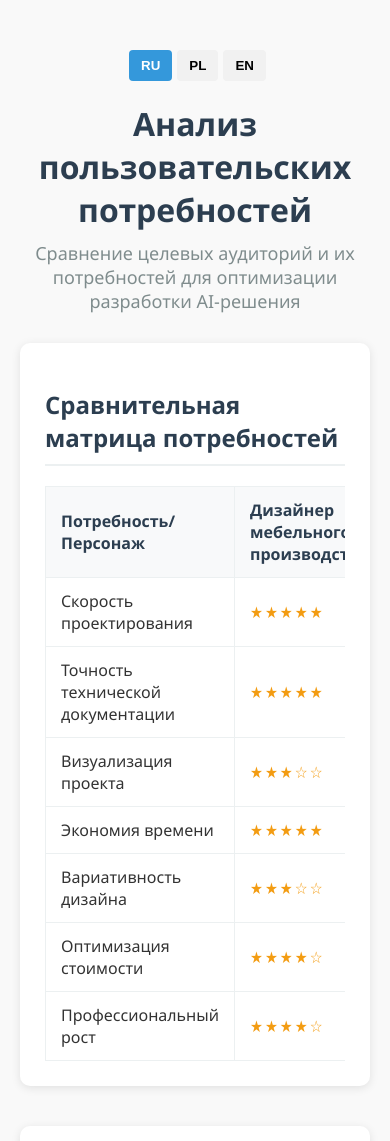
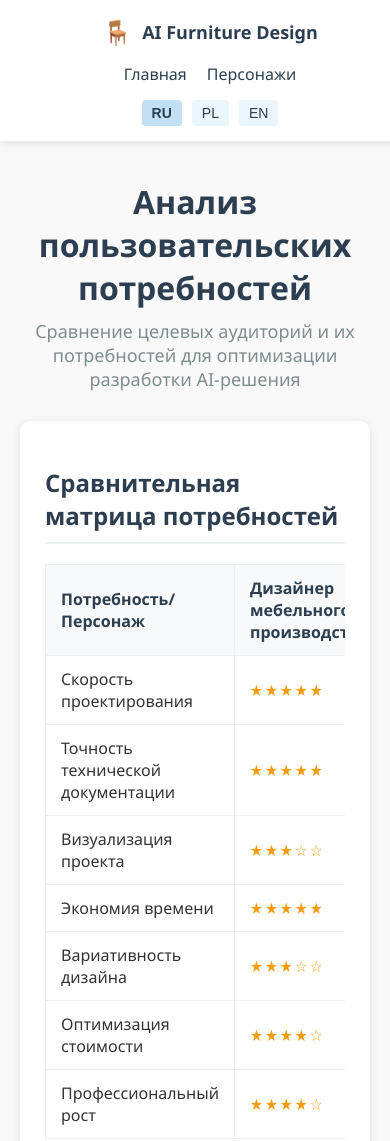
Before and after one commit to uinside-org/furniture-project-docs, a plain HTML site: page CJM/persona-comparison.html in a window 390 px wide. Shown: the top 1141 px of the page. Drawn offline with Linux system fonts and the light colour scheme.

Commit message:
Implement responsive navigation bar with multilingual support across pages

```diff
--- a/CJM/persona-comparison.html
+++ b/CJM/persona-comparison.html
@@ -11,6 +11,96 @@
             padding: 0;
             background-color: #f9f9f9;
             color: #333;
+            padding-top: 70px;
+        }
+
+        /* Навигационная шапка */
+        .navbar {
+            position: fixed;
+            top: 0;
+            left: 0;
+            width: 100%;
+            background-color: white;
+            box-shadow: 0 2px 10px rgba(0,0,0,0.1);
+            z-index: 1000;
+            display: flex;
+            justify-content: space-between;
+            align-items: center;
+            padding: 0 20px;
+            height: 60px;
+        }
+
+        .navbar-logo {
+            display: flex;
+            align-items: center;
+            gap: 10px;
+            text-decoration: none;
+            color: #2c3e50;
+            font-weight: bold;
+            font-size: 18px;
+        }
+
+        .logo-icon {
+            color: #3498db;
+            font-size: 24px;
+        }
+
+        .navbar-links {
+            display: flex;
+            gap: 20px;
+        }
+
+        .navbar-link {
+            text-decoration: none;
+            color: #2c3e50;
+            font-weight: 500;
+            transition: color 0.3s;
+            padding: 5px 0;
+            position: relative;
+        }
+
+        .navbar-link:hover {
+            color: #3498db;
+        }
+
+        .navbar-link::after {
+            content: '';
+            position: absolute;
+            width: 0;
+            height: 2px;
+            bottom: 0;
+            left: 0;
+            background-color: #3498db;
+            transition: width 0.3s;
+        }
+
+        .navbar-link:hover::after {
+            width: 100%;
+        }
+
+        .language-switcher {
+            display: flex;
+            gap: 10px;
+        }
+
+        .language-btn {
+            background: rgba(52, 152, 219, 0.1);
+            border: none;
+            color: #2c3e50;
+            padding: 5px 10px;
+            border-radius: 4px;
+            cursor: pointer;
+            font-size: 14px;
+            transition: all 0.3s;
+        }
+
+        .language-btn:hover {
+            background: rgba(52, 152, 219, 0.2);
+        }
+
+        .language-btn.active {
+            background: rgba(52, 152, 219, 0.3);
+            font-weight: bold;
         }
 
         .container {
@@ -22,7 +112,6 @@
         .header {
             text-align: center;
             margin: 30px 0;
-            position: relative;
         }
 
         .header h1 {
@@ -35,33 +124,6 @@
             font-size: 18px;
             color: #7f8c8d;
             margin-bottom: 30px;
-        }
-
-        .language-switcher {
-            position: absolute;
-            top: 0;
-            right: 0;
-            display: flex;
-        }
-
-        .language-btn {
-            background-color: #f1f1f1;
-            border: none;
-            padding: 8px 12px;
-            margin-left: 5px;
-            border-radius: 4px;
-            cursor: pointer;
-            font-weight: bold;
-            transition: background-color 0.2s;
-        }
-
-        .language-btn:hover {
-            background-color: #ddd;
-        }
-
-        .language-btn.active {
-            background-color: #3498db;
-            color: white;
         }
 
         .section {
@@ -164,28 +226,46 @@
         }
 
         @media (max-width: 768px) {
+            body {
+                padding-top: 130px;
+            }
+
+            .navbar {
+                flex-direction: column;
+                height: auto;
+                padding: 15px;
+            }
+
+            .navbar-links {
+                margin: 10px 0;
+            }
+
             .persona-cards {
                 grid-template-columns: 1fr;
-            }
-
-            .language-switcher {
-                position: relative;
-                top: auto;
-                right: auto;
-                margin-bottom: 20px;
-                justify-content: center;
             }
         }
     </style>
 </head>
 <body>
+    <!-- Навигационная шапка -->
+    <nav class="navbar">
+        <a href="../index.html" class="navbar-logo">
+            <span class="logo-icon">🪑</span>
+            <span data-ru="AI Furniture Design" data-pl="AI Projektowanie Mebli" data-en="AI Furniture Design">AI Furniture Design</span>
+        </a>
+        <div class="navbar-links">
+            <a href="../index.html" class="navbar-link" data-ru="Главная" data-pl="Główna" data-en="Home">Главная</a>
+            <a href="persona-comparison.html" class="navbar-link" data-ru="Персонажи" data-pl="Persony" data-en="Personas">Персонажи</a>
+        </div>
+        <div class="language-switcher">
+            <button class="language-btn active" data-lang="ru">RU</button>
+            <button class="language-btn" data-lang="pl">PL</button>
+            <button class="language-btn" data-lang="en">EN</button>
+        </div>
+    </nav>
+
     <div class="container">
         <div class="header">
-            <div class="language-switcher">
-                <button class="language-btn active" data-lang="ru">RU</button>
-                <button class="language-btn" data-lang="pl">PL</button>
-                <button class="language-btn" data-lang="en">EN</button>
-            </div>
             <h1 data-ru="Анализ пользовательских потребностей"
                 data-pl="Analiza potrzeb użytkowników"
                 data-en="User Needs Analysis">
@@ -506,9 +586,17 @@
     </div>
 
     <script>
-        // Функция для переключения языка
+        // Функция переключения языка
         function switchLanguage(lang) {
-            // Обновляем активную кнопку
+            // Обновляем текст всех элементов с соответствующими атрибутами данных
+            document.querySelectorAll(`[data-${lang}]`).forEach(element => {
+                element.textContent = element.getAttribute(`data-${lang}`);
+            });
+
+            // Обновляем язык HTML-документа
+            document.documentElement.lang = lang;
+
+            // Обновляем состояние кнопок языка
             document.querySelectorAll('.language-btn').forEach(btn => {
                 if (btn.getAttribute('data-lang') === lang) {
                     btn.classList.add('active');
@@ -517,28 +605,24 @@
                 }
             });
 
-            // Обновляем текст на странице
-            document.querySelectorAll(`[data-${lang}]`).forEach(element => {
-                element.textContent = element.getAttribute(`data-${lang}`);
+            // Сохраняем выбор в localStorage
+            localStorage.setItem('preferred-language', lang);
+        }
+
+        // Добавляем обработчики событий
+        document.addEventListener('DOMContentLoaded', function() {
+            // Назначаем обработчики для кнопок языка
+            document.querySelectorAll('.language-btn').forEach(btn => {
+                btn.addEventListener('click', function() {
+                    switchLanguage(this.getAttribute('data-lang'));
+                });
             });
 
-            // Сохраняем выбор в localStorage
-            localStorage.setItem('preferred_language', lang);
-        }
-
-        // Добавляем обработчики событий для кнопок переключения языка
-        document.addEventListener('DOMContentLoaded', function() {
-            // Устанавливаем язык из localStorage или используем русский по умолчанию
-            const preferredLanguage = localStorage.getItem('preferred_language') || 'ru';
-            switchLanguage(preferredLanguage);
-
-            // Добавляем обработчики для кнопок
-            document.querySelectorAll('.language-btn').forEach(btn => {
-                btn.addEventListener('click', function() {
-                    const lang = this.getAttribute('data-lang');
-                    switchLanguage(lang);
-                });
-            });
+            // Проверяем сохраненный язык
+            const savedLang = localStorage.getItem('preferred-language');
+            if (savedLang) {
+                switchLanguage(savedLang);
+            }
         });
     </script>
 </body>
```
Also changed, not shown: index.html (+117 -39 lines).
